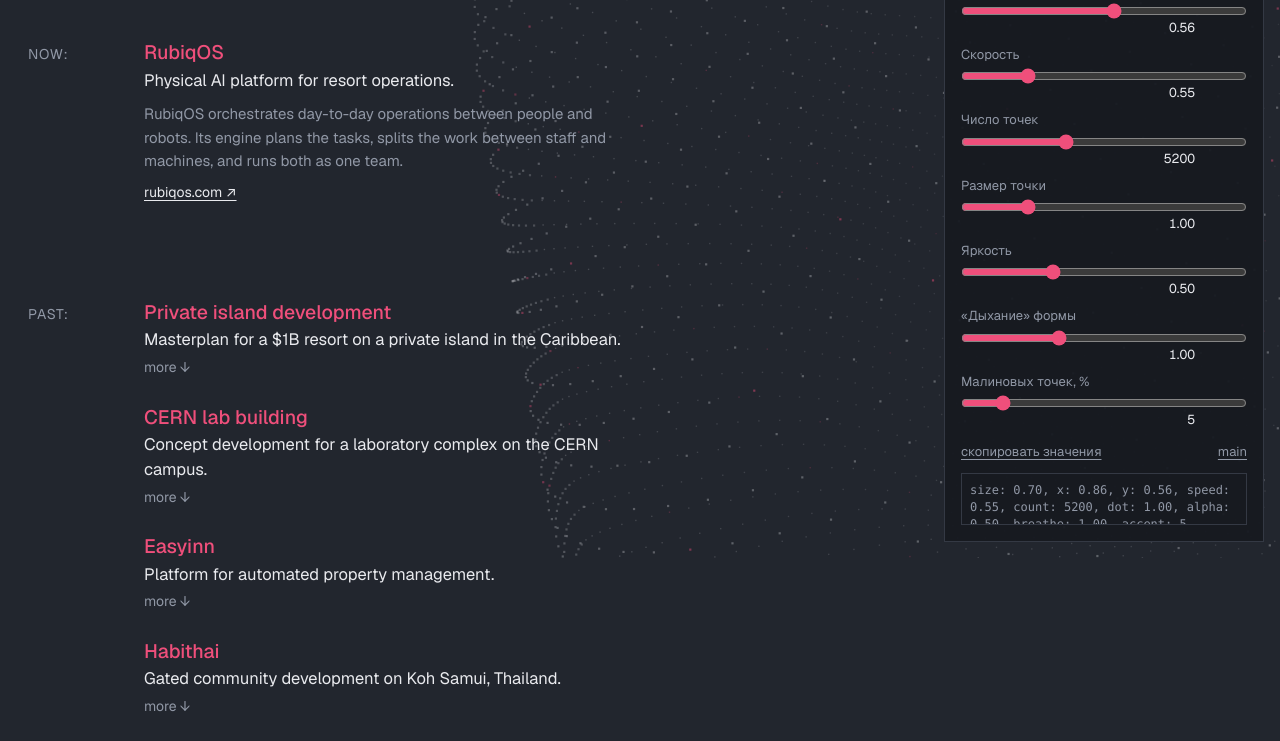
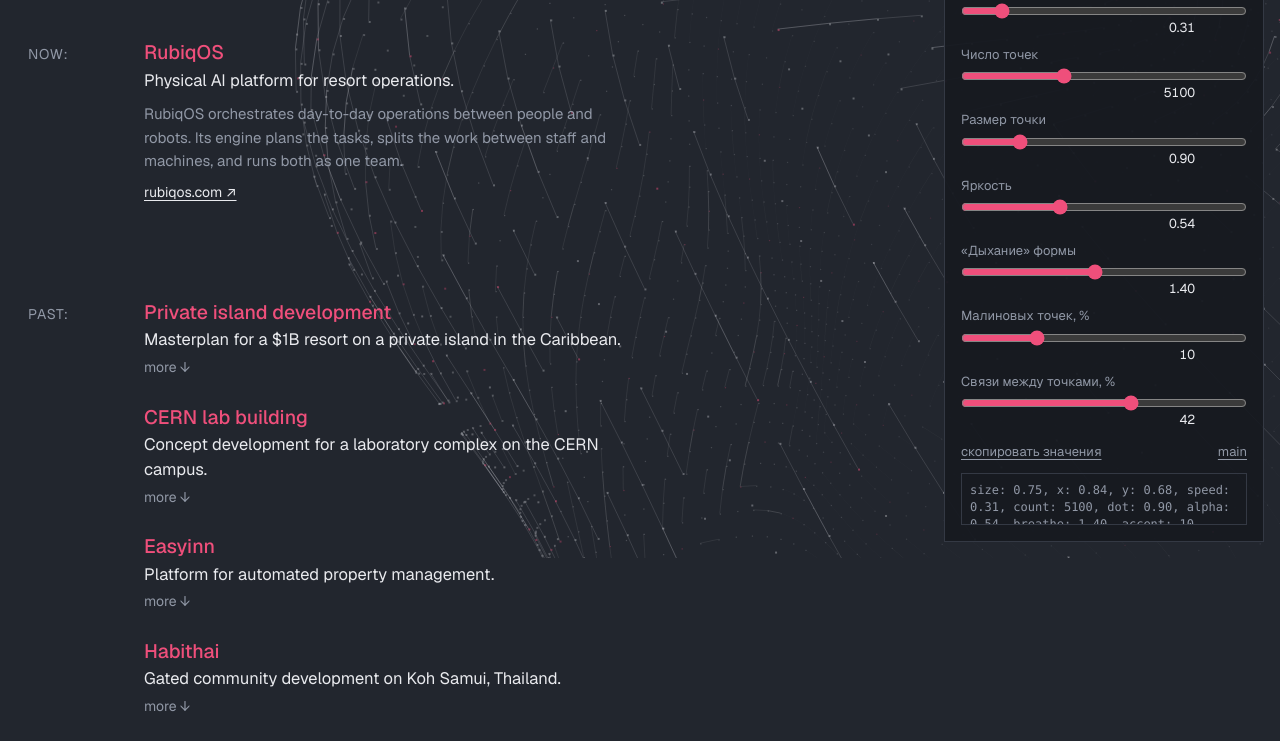
Before and after one commit to barinov17/barinov.live, a plain HTML site: page lab.html in a window 1280 px wide. Shown: the part 242-983 px from the top of the page. Drawn offline with nearby package versions, Linux system fonts and the light colour scheme.

Commit message:
Sphere: new base values, graph links between neighbouring points

```diff
--- a/lab.html
+++ b/lab.html
@@ -326,24 +326,28 @@
 </script>
 <script>
   /* ——— Фон: облако точек на «дышащей» сфере, медленно вращается ———
+     Часть точек соединена с ближайшими соседями тонкими линиями — получается граф.
      Все настройки собраны в D (десктоп) и MOB (поправки для телефона). */
   (function () {
     var c = document.getElementById('bg'), x = c.getContext('2d');
     var still = matchMedia('(prefers-reduced-motion: reduce)').matches;
-    var W, H, PTS = [], raf = 0, clock = 0, last = null;
+    var W, H, PTS = [], EDGES, SX, SY, NR, raf = 0, clock = 0, last = null;
     var D = {
-      size: .7,        /* радиус сферы в долях высоты экрана */
-      x: .86,          /* центр по горизонтали, в долях ширины */
-      y: .56,          /* центр по вертикали, в долях высоты */
-      speed: .55,      /* скорость вращения и «дыхания» */
-      count: 5200,     /* число точек */
-      dot: 1,          /* размер точки */
-      alpha: .5,       /* яркость */
-      breathe: 1,      /* насколько сильно сфера меняет форму */
-      accent: 5        /* доля акцентных точек, % */
+      size: .75,       /* радиус сферы в долях высоты экрана */
+      x: .84,          /* центр по горизонтали, в долях ширины */
+      y: .68,          /* центр по вертикали, в долях высоты */
+      speed: .31,      /* скорость вращения и «дыхания» */
+      count: 5100,     /* число точек */
+      dot: .9,         /* размер точки */
+      alpha: .54,      /* яркость */
+      breathe: 1.4,    /* насколько сильно сфера меняет форму */
+      accent: 10,      /* доля акцентных точек, % */
+      links: 42        /* доля точек, от которых идёт связь к соседу, % */
     };
     var MOB = { size: .48, x: 1.05, y: .34, count: 2600 };
     var P = {};
+    /* соседи точки на такой сфере стоят через эти шаги по номеру */
+    var OFF = [1, 2, 3, 5, 8, 13, 21, 34, 55, 89, 144];
 
     function defaults() {
       var k;
@@ -351,13 +355,31 @@
       if (innerWidth < 720) for (k in MOB) P[k] = MOB[k];
     }
 
+    function rnd(i, s) { var v = Math.sin(i * 12.9898 + s * 78.233) * 43758.5453; return v - Math.floor(v); }
+
     function build() {
-      var n = Math.max(1, Math.round(P.count)), g = Math.PI * (3 - Math.sqrt(5));
+      var n = Math.max(1, Math.round(P.count)), g = Math.PI * (3 - Math.sqrt(5)), i;
       PTS = [];
-      for (var i = 0; i < n; i++) {
+      for (i = 0; i < n; i++) {
         var y = 1 - 2 * (i + .5) / n, r = Math.sqrt(1 - y * y), a = i * g;
         PTS.push([Math.cos(a) * r, y, Math.sin(a) * r, (i * 7919 % 1000) < P.accent * 10]);
       }
+      SX = new Float32Array(n); SY = new Float32Array(n); NR = new Float32Array(n);
+      /* связи: случайная часть точек соединяется с ближайшим соседом, некоторые — ещё и со вторым */
+      var list = [];
+      for (i = 0; i < n; i++) {
+        if (rnd(i, 1) * 100 >= P.links) continue;
+        var best = -1, bd = 9, second = -1, sd = 9, p = PTS[i];
+        for (var o = 0; o < OFF.length; o++) for (var sg = -1; sg <= 1; sg += 2) {
+          var j = i + sg * OFF[o];
+          if (j < 0 || j >= n) continue;
+          var q = PTS[j], dx = p[0] - q[0], dy = p[1] - q[1], dz = p[2] - q[2], dd = dx * dx + dy * dy + dz * dz;
+          if (dd < bd) { second = best; sd = bd; best = j; bd = dd; } else if (dd < sd) { second = j; sd = dd; }
+        }
+        if (best >= 0) list.push(i, best);
+        if (second >= 0 && rnd(i, 2) < .55) list.push(i, second);
+      }
+      EDGES = new Int32Array(list);
     }
 
     function setup() {
@@ -371,26 +393,45 @@
     function draw(ms) {
       if (last === null) last = ms;
       clock += Math.max(0, Math.min(.1, (ms - last) / 1000)) * P.speed; last = ms;
-      var t = clock, k = W < 720 ? .85 : 1;
+      var t = clock, k = W < 720 ? .85 : 1, i;
       var cx = W * P.x, cy = H * P.y, R = H * P.size, b = P.breathe;
       var ry = t * .12, rx = .35 + Math.sin(t * .07) * .2;
       var cY = Math.cos(ry), sY = Math.sin(ry), cX = Math.cos(rx), sX = Math.sin(rx);
+      /* положение каждой точки на экране */
+      for (i = 0; i < PTS.length; i++) {
+        var p = PTS[i];
+        var d = 1 + b * (.16 * Math.sin(3 * p[0] + t * .6) * Math.sin(3 * p[1] + t * .45) + .1 * Math.sin(4 * p[2] - t * .5 + 2 * p[0]));
+        var px = p[0] * d, py = p[1] * d, pz = p[2] * d;
+        var x1 = px * cY + pz * sY, z1 = pz * cY - px * sY;
+        var y1 = py * cX - z1 * sX, z2 = py * sX + z1 * cX;
+        var f = 3 / (3 + z2);
+        SX[i] = cx + x1 * R * f; SY[i] = cy + y1 * R * f; NR[i] = 1 - (z2 + 1.3) / 2.6;
+      }
       x.clearRect(0, 0, W, H);
+      /* связи: три слоя по глубине, ближние ярче */
+      if (EDGES.length) {
+        x.strokeStyle = '#E9EAEE'; x.lineWidth = .7;
+        for (var band = 0; band < 3; band++) {
+          x.globalAlpha = Math.min(1, (.05 + .16 * band) * k * P.alpha);
+          x.beginPath();
+          for (i = 0; i < EDGES.length; i += 2) {
+            var a = EDGES[i], e = EDGES[i + 1], nr = (NR[a] + NR[e]) / 2;
+            if ((nr < .36 ? 0 : nr < .62 ? 1 : 2) !== band) continue;
+            x.moveTo(SX[a], SY[a]); x.lineTo(SX[e], SY[e]);
+          }
+          x.stroke();
+        }
+      }
+      /* точки */
       for (var pass = 0; pass < 2; pass++) {
         x.fillStyle = pass ? '#EF4F7B' : '#E9EAEE';
-        for (var i = 0; i < PTS.length; i++) {
-          var p = PTS[i];
-          if (p[3] != !!pass) continue;
-          var d = 1 + b * (.16 * Math.sin(3 * p[0] + t * .6) * Math.sin(3 * p[1] + t * .45) + .1 * Math.sin(4 * p[2] - t * .5 + 2 * p[0]));
-          var px = p[0] * d, py = p[1] * d, pz = p[2] * d;
-          var x1 = px * cY + pz * sY, z1 = pz * cY - px * sY;
-          var y1 = py * cX - z1 * sX, z2 = py * sX + z1 * cX;
-          var f = 3 / (3 + z2), near = 1 - (z2 + 1.3) / 2.6;
-          var a = (.1 + .55 * near) * k * P.alpha * (pass ? 1.5 : 1);
-          if (a <= .004) continue;
-          x.globalAlpha = a > 1 ? 1 : a;
+        for (i = 0; i < PTS.length; i++) {
+          if (PTS[i][3] != !!pass) continue;
+          var near = NR[i], al = (.1 + .55 * near) * k * P.alpha * (pass ? 1.5 : 1);
+          if (al <= .004) continue;
+          x.globalAlpha = al > 1 ? 1 : al;
           var s = (near > .55 ? 2.2 : 1.4) * P.dot;
-          x.fillRect(cx + x1 * R * f, cy + y1 * R * f, s, s);
+          x.fillRect(SX[i], SY[i], s, s);
         }
       }
       x.globalAlpha = 1;
@@ -436,7 +477,8 @@
       ['dot',     'Размер точки',      .3,  3.5,   .05],
       ['alpha',   'Яркость',           0,   1.6,   .01],
       ['breathe', '«Дыхание» формы',   0,   3,     .05],
-      ['accent',  'Малиновых точек, %', 0,  40,    1]
+      ['accent',  'Малиновых точек, %', 0,  40,    1],
+      ['links',   'Связи между точками, %', 0, 70, 1]
     ];
     var body = document.getElementById('p-body'), out = document.getElementById('p-out'), rows = {};
 
@@ -454,7 +496,7 @@
       input.type = 'range'; input.min = c[2]; input.max = c[3]; input.step = c[4];
       input.addEventListener('input', function () {
         P[c[0]] = +input.value;
-        if (c[0] === 'count' || c[0] === 'accent') S.build();
+        if (c[0] === 'count' || c[0] === 'accent' || c[0] === 'links') S.build();
         S.redraw(); show();
       });
       label.append(name, input, val); body.append(label);
```
